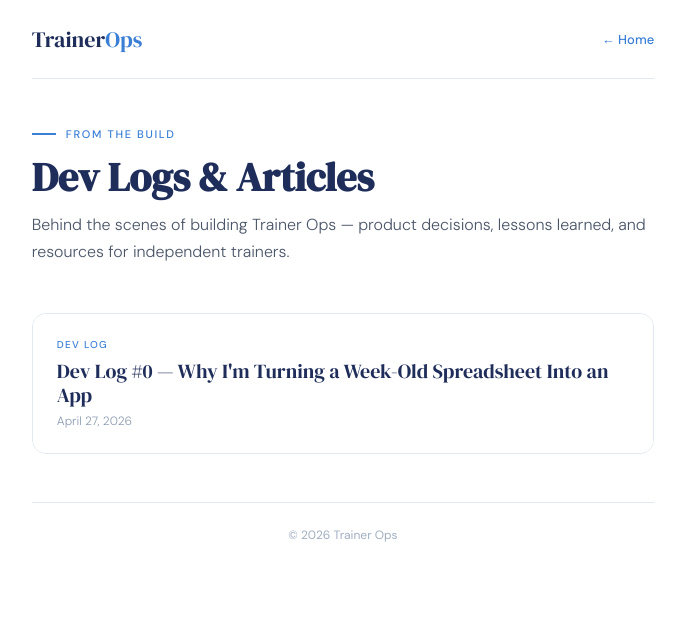
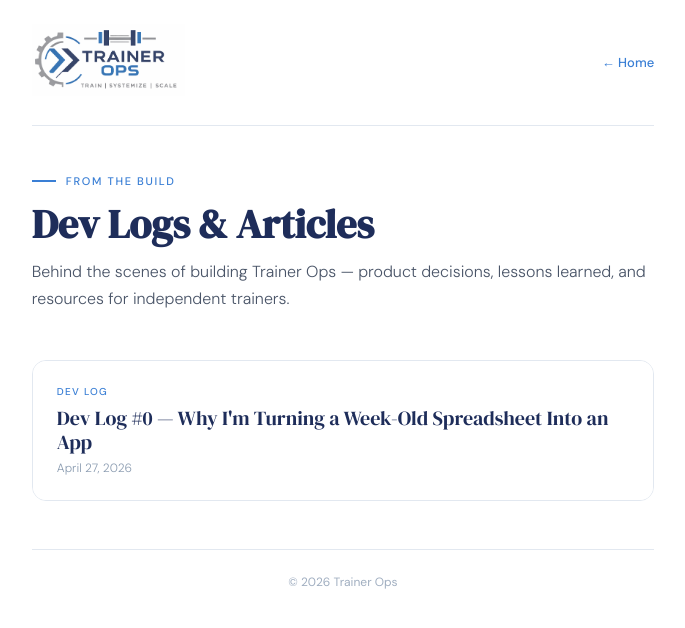
Before and after one commit to thetrainerops-code/thetrainerops, a Jekyll site: the page built from blog/index.html, in a window 1280 px wide. Shown: the top 628 px of the page, without its empty margins (297-982 px from the left). Built offline with Jekyll 4.4.1, drawn with Linux system fonts in a browser that asks for light colours.

Commit message:
Update index.html

```diff
--- a/blog/index.html
+++ b/blog/index.html
@@ -38,7 +38,7 @@
 <body>
 <div class="page">
   <nav>
-    <a class="logo" href="/">Trainer<span>Ops</span></a>
+    <a href="/"><img src="/traineropslogo.png" alt="Trainer Ops" style="height:72px;width:auto;" /></a>
     <a class="back" href="/">← Home</a>
   </nav>
   <div class="blog-header">
```
